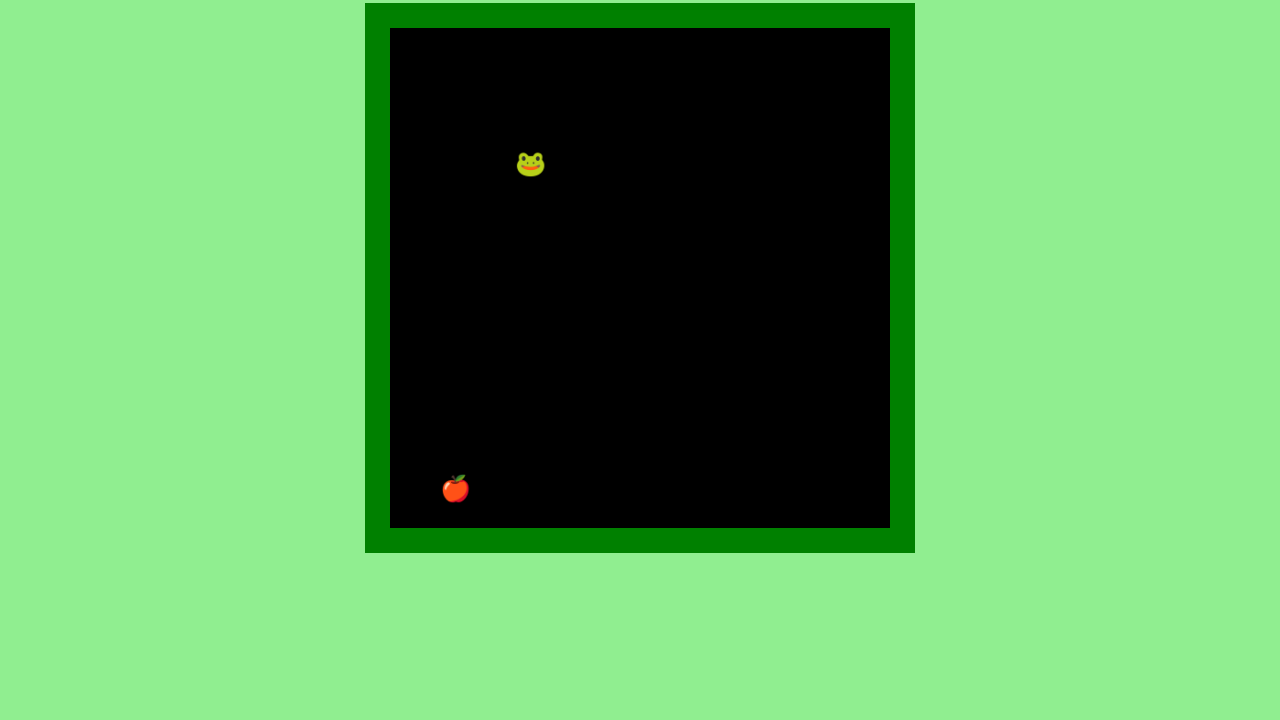
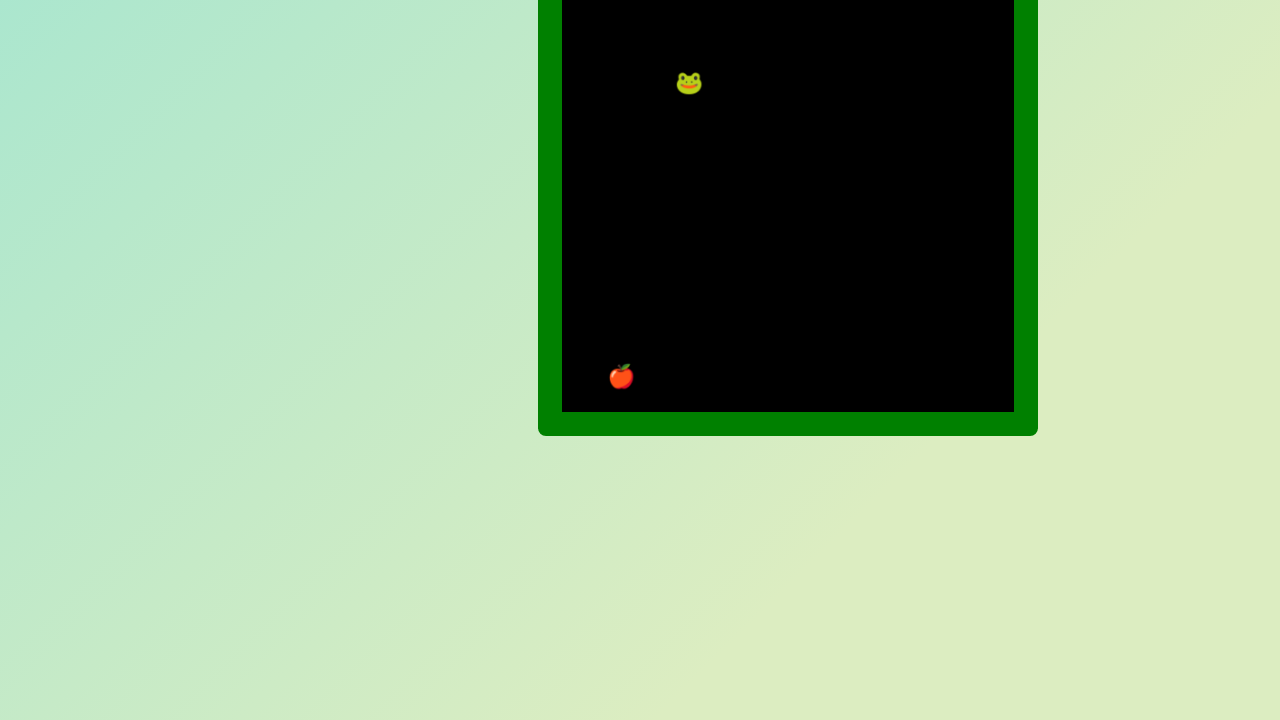
Before and after one commit to niicraymond/snake_game, a plain HTML site: page index.html in a window 1280 px wide. Shown: the part 80-800 px from the top of the page. Drawn offline with Linux system fonts and the light colour scheme.

Commit message:
makes mobile friendly

```diff
--- a/index.html
+++ b/index.html
@@ -1,14 +1,18 @@
 <!DOCTYPE html>
 <html lang="en">
-<head>
-    <meta charset="UTF-8">
-    <meta name="viewport" content="width=device-width, initial-scale=1.0">
+  <head>
+    <meta charset="UTF-8" />
+    <meta name="viewport" content="width=device-width, initial-scale=1.0" />
     <title>Snake 🐍</title>
-    <link rel="stylesheet" href="snake.css">
+    <link rel="stylesheet" href="snake.css" />
     <script src="snake.js"></script>
-</head>
-<body>
-    <h1>Snake 🐍</h1>
-    <canvas id="board"></canvas>
-</body>
+  </head>
+  <body>
+    <div class="game-wrapper">
+      <div class="title-wrapper">
+        <h1>Snake <span class="emoji">🐍</span></h1>
+      </div>
+      <canvas id="board"></canvas>
+    </div>
+  </body>
 </html>
--- a/snake.css
+++ b/snake.css
@@ -1,13 +1,65 @@
 @import url("https://fonts.googleapis.com/css2?family=Press+Start+2P&display=swap");
 
-body {
-  text-align: center;
-  font-family: "Press Start 2P", system-ui;
-  font-weight: 400;
-  font-style: normal;
-  background-color: lightgreen;
+*,
+*::before,
+*::after {
+  box-sizing: border-box;
 }
 
+html, body {
+  margin: 0;
+  padding: 0;
+  min-height: 100%;
+}
+
+body {
+  display: flex;
+  align-items: center;
+  justify-content: center;
+  background: linear-gradient(135deg, #a8e6cf 0%, #dcedc1 70%);
+  font-family: "Press Start 2P", system-ui, monospace;
+  text-align: center;
+  overscroll-behavior: contain;
+  -webkit-user-select: none;
+  user-select: none;
+}
+
+.game-wrapper {
+  display: flex;
+  flex-direction: column;
+  align-items: center;
+  gap: 1rem;
+  padding: 1rem;
+}
+
+/* Desktop: title beside canvas */
+@media (min-width: 900px) {
+  .game-wrapper {
+    flex-direction: row;
+    align-items: flex-start;
+  }
+  .title-wrapper {
+    margin-right: 2rem;
+  }
+}
+
+h1 {
+  font-size: clamp(1.75rem, 3vw, 3rem);
+  margin: 0;
+  display: flex;
+  align-items: center;
+  gap: 0.5rem;
+}
+
+/* Canvas styling */
 canvas {
-  border: 25px solid green;
+  display: block;
+  touch-action: none;
+  border: solid 1.5rem green;
+  border-radius: 8px;
+  background: #000;
+  max-width: 500px;
+  max-height: 500px;
+  width: 90vmin;
+  height: 90vmin;
 }
--- a/snake.js
+++ b/snake.js
@@ -1,107 +1,204 @@
-//board
-const blockSize = 25;
+// configuration
 const rows = 20;
 const cols = 20;
+
 let board;
 let context;
+let blockSize; // calculated dynamically
 
-//snakehead
-let snakeX = blockSize * 5;
-let snakeY = blockSize * 5;
-
+// snake head
+let snakeX;
+let snakeY;
 let velocityX = 0;
 let velocityY = 0;
-
 let snakeBody = [];
 
-//food
+// food
 let foodX;
 let foodY;
 let gameOver = false;
 
+// touch swipe tracking
+let touchStartX = 0;
+let touchStartY = 0;
+const SWIPE_THRESHOLD = 30; // minimum swipe distance
+
+// timing
+const MOVE_INTERVAL = 1000 / 7;
+let lastUpdateTime = 0;
+
 window.onload = function () {
   board = document.getElementById("board");
-  board.height = rows * blockSize;
-  board.width = cols * blockSize;
   context = board.getContext("2d");
 
+  resizeCanvas();
+  window.addEventListener("resize", resizeCanvas);
+
   placeFood();
-  document.addEventListener("keyup", changeDirection);
-  setInterval(update, 1000 / 7);
+  document.addEventListener("keyup", handleKey);
+
+  // touch input for mobile (swipe)
+  board.addEventListener(
+    "touchstart",
+    (e) => {
+      const t = e.touches[0];
+      touchStartX = t.clientX;
+      touchStartY = t.clientY;
+    },
+    { passive: true }
+  );
+  board.addEventListener(
+    "touchend",
+    (e) => {
+      const t = e.changedTouches[0];
+      const dx = t.clientX - touchStartX;
+      const dy = t.clientY - touchStartY;
+
+      if (Math.abs(dx) > Math.abs(dy)) {
+        if (dx > SWIPE_THRESHOLD) tryChangeDirection("right");
+        else if (dx < -SWIPE_THRESHOLD) tryChangeDirection("left");
+      } else {
+        if (dy > SWIPE_THRESHOLD) tryChangeDirection("down");
+        else if (dy < -SWIPE_THRESHOLD) tryChangeDirection("up");
+      }
+    },
+    { passive: true }
+  );
+
+  // prevent touch scrolling while playing
+  board.addEventListener(
+    "touchmove",
+    (e) => {
+      e.preventDefault();
+    },
+    { passive: false }
+  );
+
+  requestAnimationFrame(gameLoop);
 };
 
+function resizeCanvas() {
+  // Fit into viewport but cap to 500px so it isn’t enormous on desktop
+  const rawMax = Math.min(window.innerWidth, window.innerHeight) * 0.9;
+  const displaySize = Math.min(500, Math.floor(rawMax)); // cap at 500px
+  const dpr = window.devicePixelRatio || 1;
+
+  board.style.width = board.style.height = `${displaySize}px`;
+  board.width = board.height = Math.floor(displaySize * dpr);
+  context.setTransform(dpr, 0, 0, dpr, 0, 0);
+
+  blockSize = displaySize / rows;
+  if (snakeX === undefined || snakeY === undefined) {
+    snakeX = blockSize * 5;
+    snakeY = blockSize * 5;
+  }
+}
+
+function gameLoop(timestamp) {
+  if (gameOver) return;
+  if (!lastUpdateTime || timestamp - lastUpdateTime >= MOVE_INTERVAL) {
+    update();
+    lastUpdateTime = timestamp;
+  }
+  requestAnimationFrame(gameLoop);
+}
+
 function update() {
-  if (gameOver) {
-    return;
-  }
+  // clear board
   context.fillStyle = "black";
   context.fillRect(0, 0, board.width, board.height);
 
+  // draw food
   context.font = `${blockSize}px serif`;
   context.textBaseline = "top";
   context.fillText("🍎", foodX, foodY);
 
-  if (snakeX === foodX && snakeY === foodY) {
+  // eat food
+  if (
+    Math.round(snakeX) === Math.round(foodX) &&
+    Math.round(snakeY) === Math.round(foodY)
+  ) {
     snakeBody.push([foodX, foodY]);
     placeFood();
   }
 
+  // move body
   for (let i = snakeBody.length - 1; i > 0; i--) {
     snakeBody[i] = snakeBody[i - 1];
   }
-
   if (snakeBody.length) {
     snakeBody[0] = [snakeX, snakeY];
   }
 
-    context.font = `${blockSize}px serif`;
-    context.textBaseline = "top";
+  // move head
+  snakeX += velocityX * blockSize;
+  snakeY += velocityY * blockSize;
 
-    snakeX += velocityX * blockSize;
-    snakeY += velocityY * blockSize;
+  // draw snake
+  context.font = `${blockSize}px serif`;
+  context.textBaseline = "top";
+  context.fillText("🐸", snakeX, snakeY);
+  for (let i = 0; i < snakeBody.length; i++) {
+    context.fillText("🟢", snakeBody[i][0], snakeBody[i][1]);
+  }
 
-    context.fillText("🐸", snakeX, snakeY);
-
-    for (let i = 0; i < snakeBody.length; i++) {
-      context.fillText("🟢", snakeBody[i][0], snakeBody[i][1]);
-    }
-  //gameover conditions
+  // boundary collision
   if (
     snakeX < 0 ||
-    snakeX > cols * blockSize ||
+    snakeX >= cols * blockSize ||
     snakeY < 0 ||
-    snakeY > rows * blockSize
+    snakeY >= rows * blockSize
   ) {
-    gameOver = true;
-    alert("Game Over");
-    window.location.reload();
+    endGame();
+    return;
   }
+
+  // self-collision
   for (let i = 0; i < snakeBody.length; i++) {
-    if (snakeX === snakeBody[i][0] && snakeY === snakeBody[i][1]) {
-      gameOver = true;
-      alert("Game Over");
-      window.location.reload();
+    if (
+      Math.round(snakeX) === Math.round(snakeBody[i][0]) &&
+      Math.round(snakeY) === Math.round(snakeBody[i][1])
+    ) {
+      endGame();
+      return;
     }
   }
 }
 
-function changeDirection(e) {
-  if (e.code === "ArrowUp" && velocityY !== 1) {
+function endGame() {
+  gameOver = true;
+  setTimeout(() => {
+    alert("Game Over");
+    window.location.reload();
+  }, 50);
+}
+
+function handleKey(e) {
+  if (e.code === "ArrowUp") tryChangeDirection("up");
+  else if (e.code === "ArrowDown") tryChangeDirection("down");
+  else if (e.code === "ArrowLeft") tryChangeDirection("left");
+  else if (e.code === "ArrowRight") tryChangeDirection("right");
+}
+
+function tryChangeDirection(dir) {
+  if (dir === "up" && velocityY !== 1) {
     velocityX = 0;
     velocityY = -1;
-  } else if (e.code === "ArrowDown" && velocityY !== -1) {
+  } else if (dir === "down" && velocityY !== -1) {
     velocityX = 0;
     velocityY = 1;
-  } else if (e.code === "ArrowLeft" && velocityX !== 1) {
+  } else if (dir === "left" && velocityX !== 1) {
     velocityX = -1;
     velocityY = 0;
-  } else if (e.code === "ArrowRight" && velocityX !== -1) {
+  } else if (dir === "right" && velocityX !== -1) {
     velocityX = 1;
     velocityY = 0;
   }
 }
 
 function placeFood() {
-  foodX = Math.floor(Math.random() * cols) * blockSize;
-  foodY = Math.floor(Math.random() * rows) * blockSize;
+  const fx = Math.floor(Math.random() * cols);
+  const fy = Math.floor(Math.random() * rows);
+  foodX = fx * blockSize;
+  foodY = fy * blockSize;
 }
```
